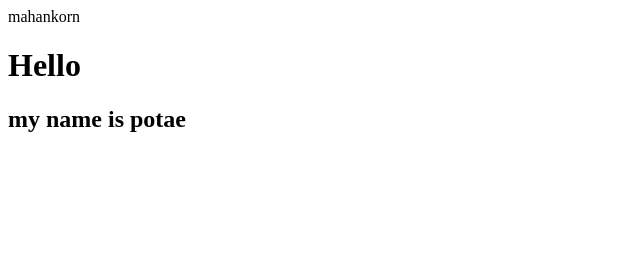
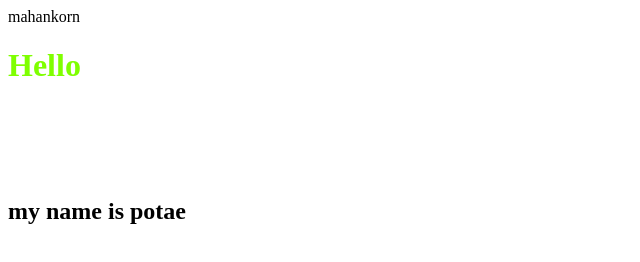
Before and after one commit to Thaya0/Lab2_1, a plain HTML site: page index.html in a window 1280 px wide. Shown: the whole page, without its empty margins (0-640 px from the left). Drawn offline with Linux system fonts and the light colour scheme.

Commit message:
Update index.html

```diff
--- a/index.html
+++ b/index.html
@@ -1,7 +1,10 @@
 <html>
     <head> mahankorn </head>
+    <style>
+
+    </style>
     <body>
-      <h1>Hello </h1>
+      <h1 style="color:chartreuse;">Hello </h1><br><br><br><br>
       <h2>my name is potae </h2>
 
     </body>
```
